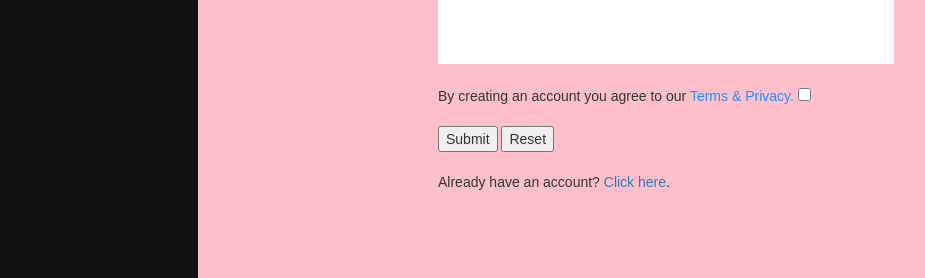
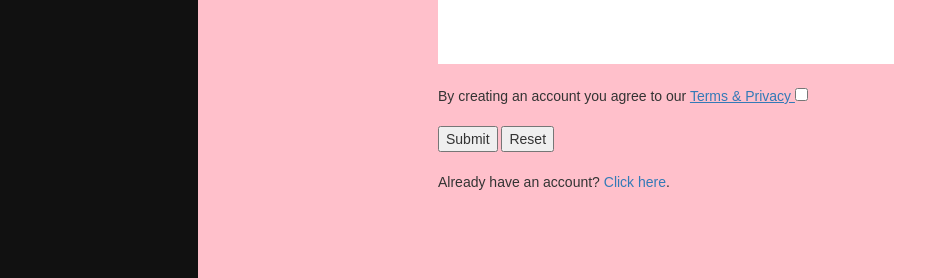
Before and after one commit to sarrieta/goldenshoe, a Django app: template src/matchsite/matchapp/templates/matchapp/register.html in a window 1280 px wide. Shown: the part 202-480 px from the top of the page, without its empty margins (2-927 px from the left). Run offline with Django 3.2, Linux system fonts and the light colour scheme; the template is opened without the code that fills it, so the values that code supplies are empty; some libraries are stand-ins or nearby versions.

Commit message:
Amended T&C checkbox in register html

```diff
--- a/src/matchsite/matchapp/templates/matchapp/register.html
+++ b/src/matchsite/matchapp/templates/matchapp/register.html
@@ -11,8 +11,8 @@
     <br>
     {{ form.as_p }}
 
-    <p>By creating an account you agree to our <a onclick='window.location.href="tc/"' href="#" style="color:dodgerblue">Terms & Privacy.
-    </a><input type="checkbox" name="tc"style="margin-bottom:15px" required></p>
+    <p>By creating an account you agree to our <a href="{% url 'login' %}"><u> Terms & Privacy </u></a>
+      <input type="checkbox" name="tc"style="margin-bottom:15px" required></p>
 
     <input type="submit" value="Submit">
     <input type="reset" value="Reset"><br></br>
```
